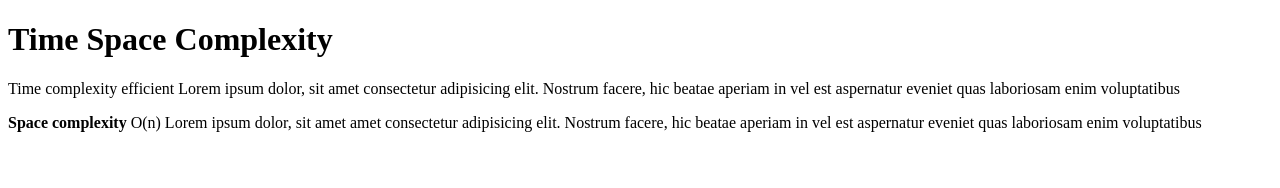
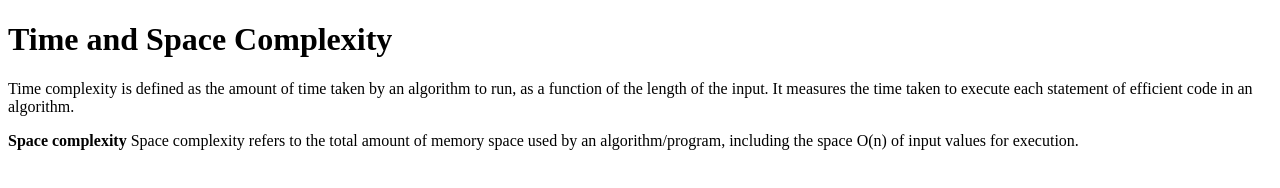
Before and after one commit to acciojob/time-and-space-complexity-qwertytanmay, a website: page main.html in a window 1280 px wide. Drawn offline with Linux system fonts and the light colour scheme.

Commit message:
created a submission

```diff
--- a/main.html
+++ b/main.html
@@ -10,12 +10,12 @@
 	<!-- the entire body must be written by student -->
     <script type="text/javascript" src="./script.js">
 </script>
-	<h1>Time Space Complexity</h1>
+	<h1>Time and Space Complexity</h1>
 	<p>
-		Time complexity efficient Lorem ipsum dolor, sit amet consectetur adipisicing elit. Nostrum facere, hic beatae aperiam in vel est aspernatur eveniet quas laboriosam enim voluptatibus
+		Time complexity is defined as the amount of time taken by an algorithm to run, as a function of the length of the input. It measures the time taken to execute each statement of efficient code in an algorithm.
 	</p>
 	<p>
-		<b>Space complexity</b> O(n) Lorem ipsum dolor, sit amet amet consectetur adipisicing elit. Nostrum facere, hic beatae aperiam in vel est aspernatur eveniet quas laboriosam enim voluptatibus
+		<b>Space complexity</b> Space complexity refers to the total amount of memory space used by an algorithm/program, including the space O(n) of input values for execution.
 	</p>
 </body>
 
```
